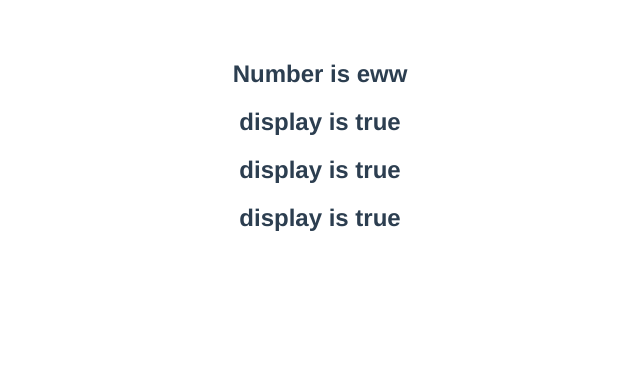
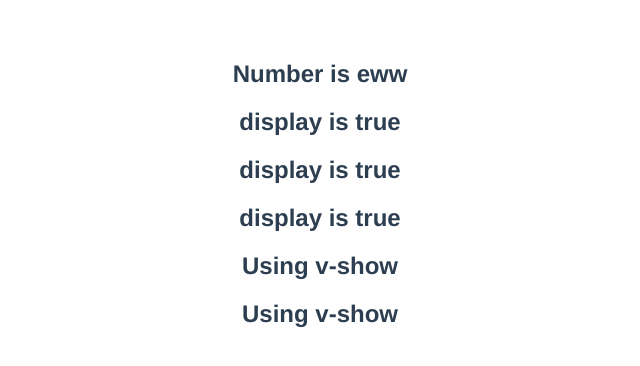
Before and after one commit to NingChen0024/vue_basic, a Vue app: page / in a window 1280 px wide. Shown: the top 366 px of the page, without its empty margins (320-960 px from the left). Built offline with nearby package versions, Linux system fonts and the light colour scheme.

Commit message:
conditional rendering (v-show)

```diff
--- a/src/App.vue
+++ b/src/App.vue
@@ -10,7 +10,18 @@
     <h2>display is true</h2>
   </template>
   <!-- invisible wrapper -->
+
+  <h2 v-show="showElement">Using v-show</h2>
+  <!-- keep the element and set display to nono in DOM -->
+  <!-- more efficient when toggleing -->
+
+  <h2 v-if="showElement">Using v-show</h2>
+  <!-- remove the element from dom if v-if==false -->
+  <!-- its efficient if condition is unlikely to change -->
+
 </template>
+
+
 
 <script>
 export default {
@@ -18,7 +29,8 @@ export default {
   data() {
     return{
         num: "eww",
-        display: true
+        display: true,
+        showElement: true
     }
   },
 }
```
